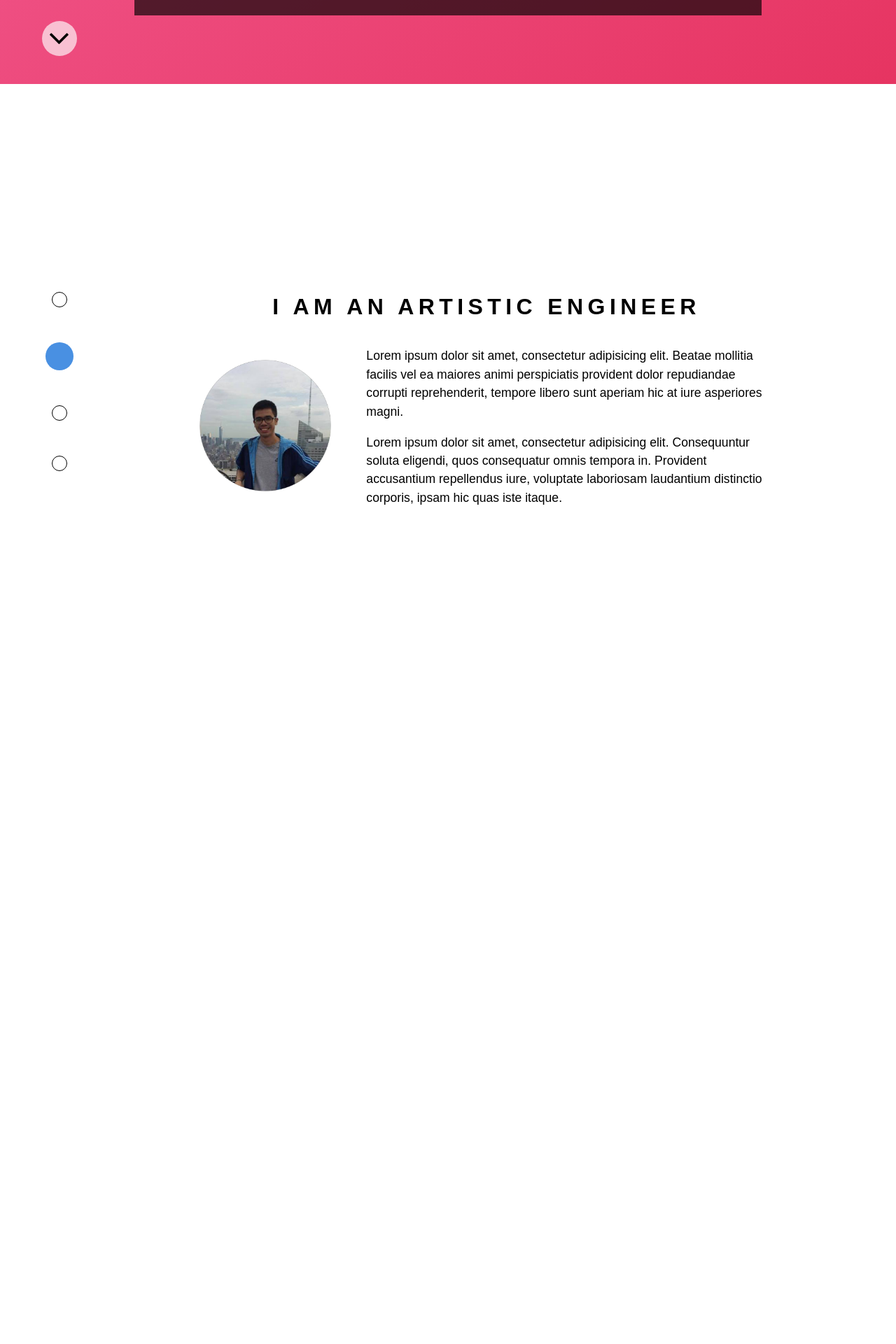
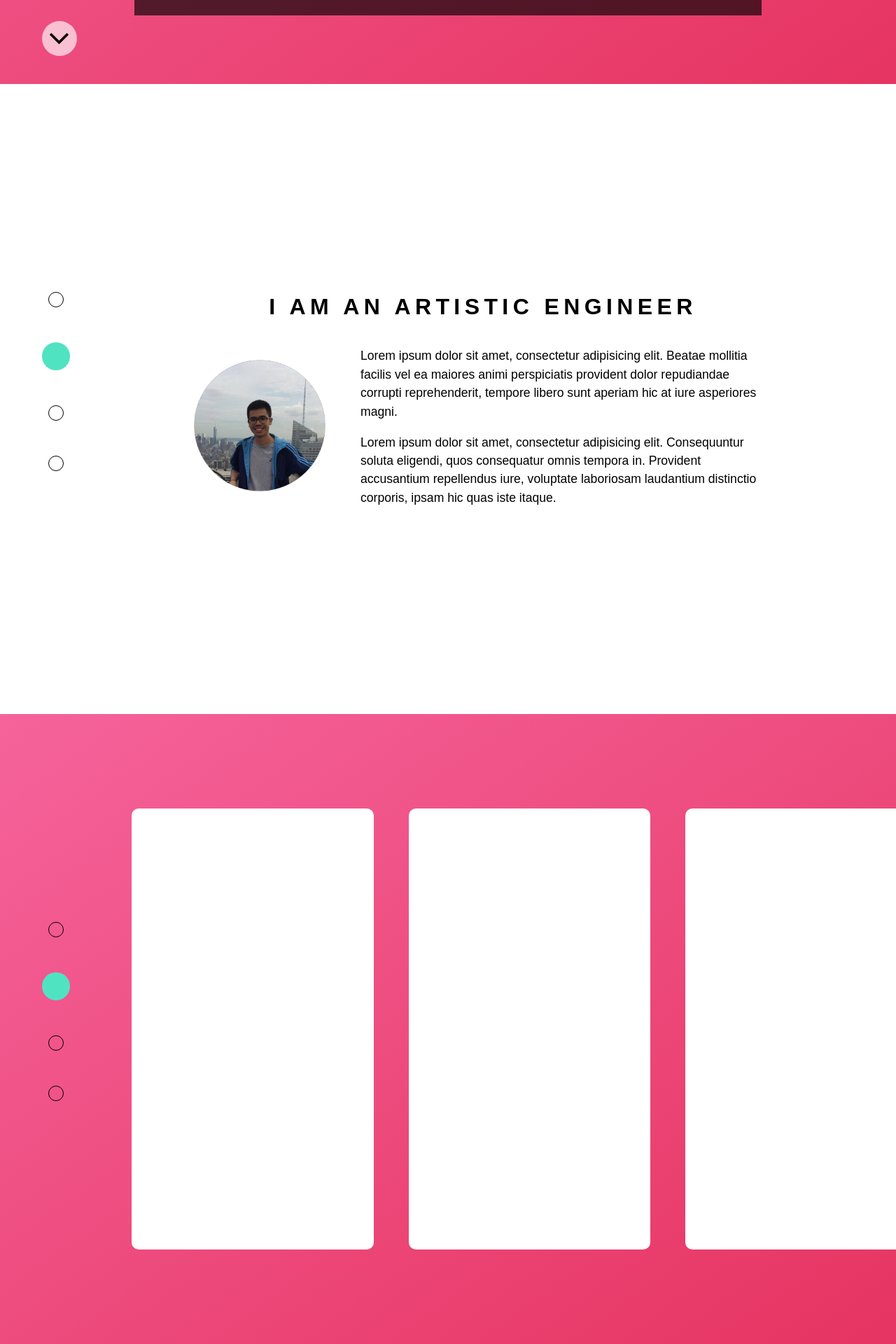
Before and after one commit to huytran172/mywebsite, a Jekyll site: the page built from index.html, in a window 1280 px wide. Shown: the part 780-2700 px from the top of the page at 70% size. Built offline with Jekyll 4.4.1, drawn with Linux system fonts in a browser that asks for light colours; Markdown is read by kramdown in place of the engine named in the settings; before the commit the page ends 1800 px from its top, so only the background shows below that.

Commit message:
add layout for projects

```diff
--- /dev/null
+++ b/_includes/_layouts/projects.html
@@ -0,0 +1 @@
+<div class="projects"><div class="vertical-nav"><div class="vertical-nav__item"></div><div class="vertical-nav__item vertical-nav__item--active"></div><div class="vertical-nav__item">       </div><div class="vertical-nav__item"></div></div><div class="project-content"><div class="project-content__list"><div class="project-content__list__item"></div><div class="project-content__list__item"></div><div class="project-content__list__item"></div><div class="project-content__list__item"></div></div></div></div>
--- /dev/null
+++ b/_includes/_modules/project__content.html
@@ -0,0 +1 @@
+<div class="project-content"><div class="project-content__list"><div class="project-content__list__item"></div><div class="project-content__list__item"></div><div class="project-content__list__item"></div><div class="project-content__list__item"></div></div></div>
--- /dev/null
+++ b/_jadefiles/_layouts/projects.jade
@@ -0,0 +1,3 @@
+.projects
+    include ../_modules/vertical-nav
+    include ../_modules/project__content
--- /dev/null
+++ b/_jadefiles/_modules/project__content.jade
@@ -0,0 +1,6 @@
+.project-content
+    .project-content__list
+        .project-content__list__item
+        .project-content__list__item
+        .project-content__list__item
+        .project-content__list__item
--- a/assets/css/1-base/_vars.sass
+++ b/assets/css/1-base/_vars.sass
@@ -13,4 +13,4 @@
 // opaque
 $white--opaque: rgba(255, 255, 255, 0.65)
 $black--opaque: rgba(0, 0, 0, 0.65)
-$blue: #4990E2;
+$teal: #50E3C2;
--- a/assets/css/2-modules/_vertical-nav.sass
+++ b/assets/css/2-modules/_vertical-nav.sass
@@ -1,5 +1,4 @@
 .vertical-nav
-    width: 200px
     height: 100vh
     display: flex
     flex-direction: column
@@ -14,7 +13,7 @@
         border: 1px solid black
 
         &--active
-            background: $blue
+            background: $teal
             border: none
             width: 40px
             height: 40px
--- /dev/null
+++ b/assets/css/3-layouts/_projects.sass
@@ -0,0 +1,3 @@
+.projects
+    display: flex
+    @include linear-gradient(to bottom right, $primary__color--light, $primary__color)
--- a/assets/css/main.css
+++ b/assets/css/main.css
@@ -2823,7 +2823,6 @@
     background: white; }
 
 .vertical-nav {
-  width: 200px;
   height: 100vh;
   display: -webkit-box;
   display: -ms-flexbox;
@@ -2846,7 +2845,7 @@
     margin-bottom: 50px;
     border: 1px solid black; }
     .vertical-nav__item--active {
-      background: #4990E2;
+      background: #50E3C2;
       border: none;
       width: 40px;
       height: 40px; }
@@ -2886,6 +2885,38 @@
       line-height: 1.5em;
       font-size: 1.1em; }
 
+.project-content {
+  width: 90%;
+  margin-left: auto;
+  display: -webkit-box;
+  display: -ms-flexbox;
+  display: flex;
+  -webkit-box-orient: vertical;
+  -webkit-box-direction: normal;
+      -ms-flex-direction: column;
+          flex-direction: column;
+  -webkit-box-pack: center;
+      -ms-flex-pack: center;
+          justify-content: center; }
+  .project-content__list {
+    display: -webkit-box;
+    display: -ms-flexbox;
+    display: flex;
+    overflow-x: scroll;
+    overflow-y: hidden;
+    margin: auto 0;
+    -webkit-overflow-scrolling: touch; }
+    .project-content__list::-webkit-scrollbar {
+      display: none; }
+    .project-content__list__item {
+      min-width: 27vw;
+      height: 70vh;
+      background: white;
+      margin-right: 50px;
+      border-radius: 10px; }
+      .project-content__list__item:first-child {
+        margin-left: 60px; }
+
 .main-header {
   background-color: #F5639B;
   background-image: -webkit-linear-gradient(top left, #F5639B, #E63461);
@@ -2900,3 +2931,11 @@
   display: -webkit-box;
   display: -ms-flexbox;
   display: flex; }
+
+.projects {
+  display: -webkit-box;
+  display: -ms-flexbox;
+  display: flex;
+  background-color: #F5639B;
+  background-image: -webkit-linear-gradient(top left, #F5639B, #E63461);
+  background-image: linear-gradient(to bottom right,#F5639B, #E63461); }
--- a/assets/css/main.scss
+++ b/assets/css/main.scss
@@ -11,6 +11,8 @@
 @import '2-modules/custom-button';
 @import '2-modules/vertical-nav';
 @import '2-modules/about__intro';
+@import '2-modules/project__content';
 
 @import '3-layouts/header';
 @import '3-layouts/about';
+@import '3-layouts/projects';
--- a/index.html
+++ b/index.html
@@ -5,3 +5,4 @@
 
 {% include _layouts/header.html %}
 {% include _layouts/about.html %}
+{% include _layouts/projects.html %}
```
Also changed, not shown: assets/css/2-modules/_project__content.sass (added, +25 -0 lines), _jadefiles/_layouts/about.jade (line endings or trailing spaces), _jadefiles/_modules/vertical-nav.jade (line endings or trailing spaces).
